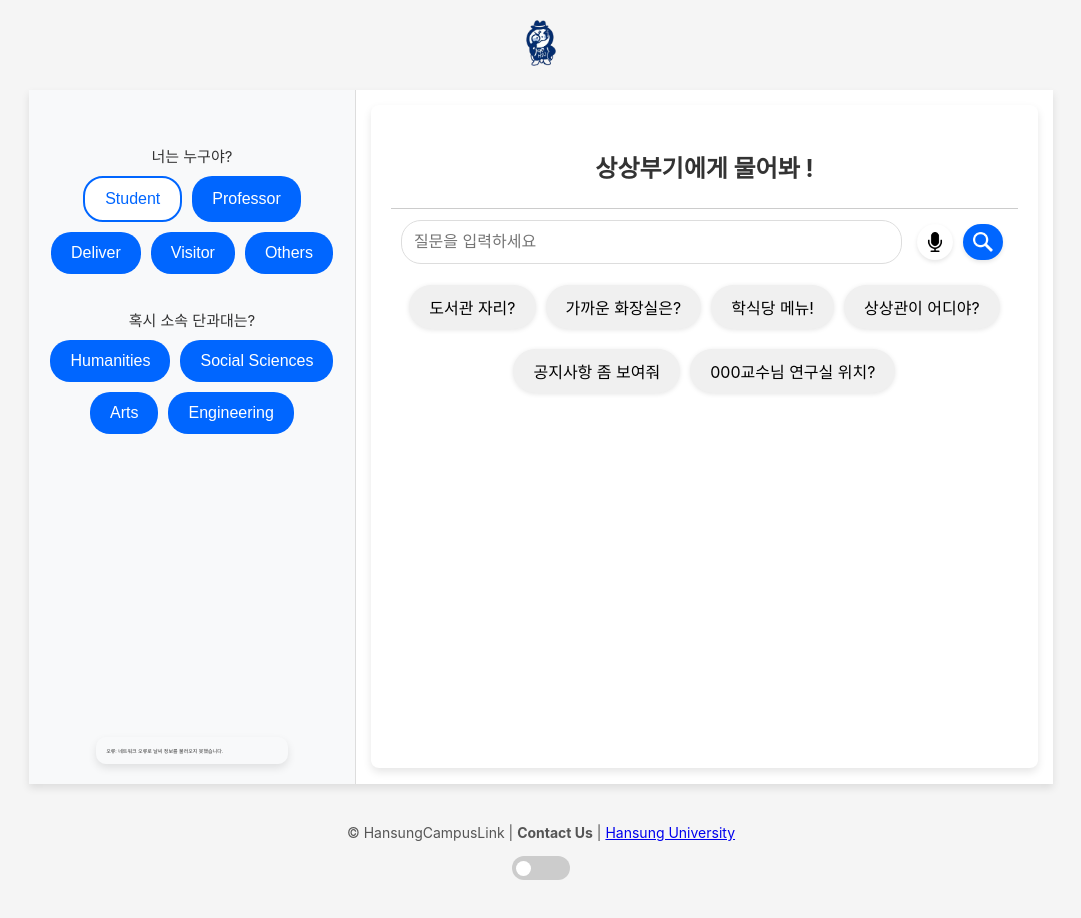
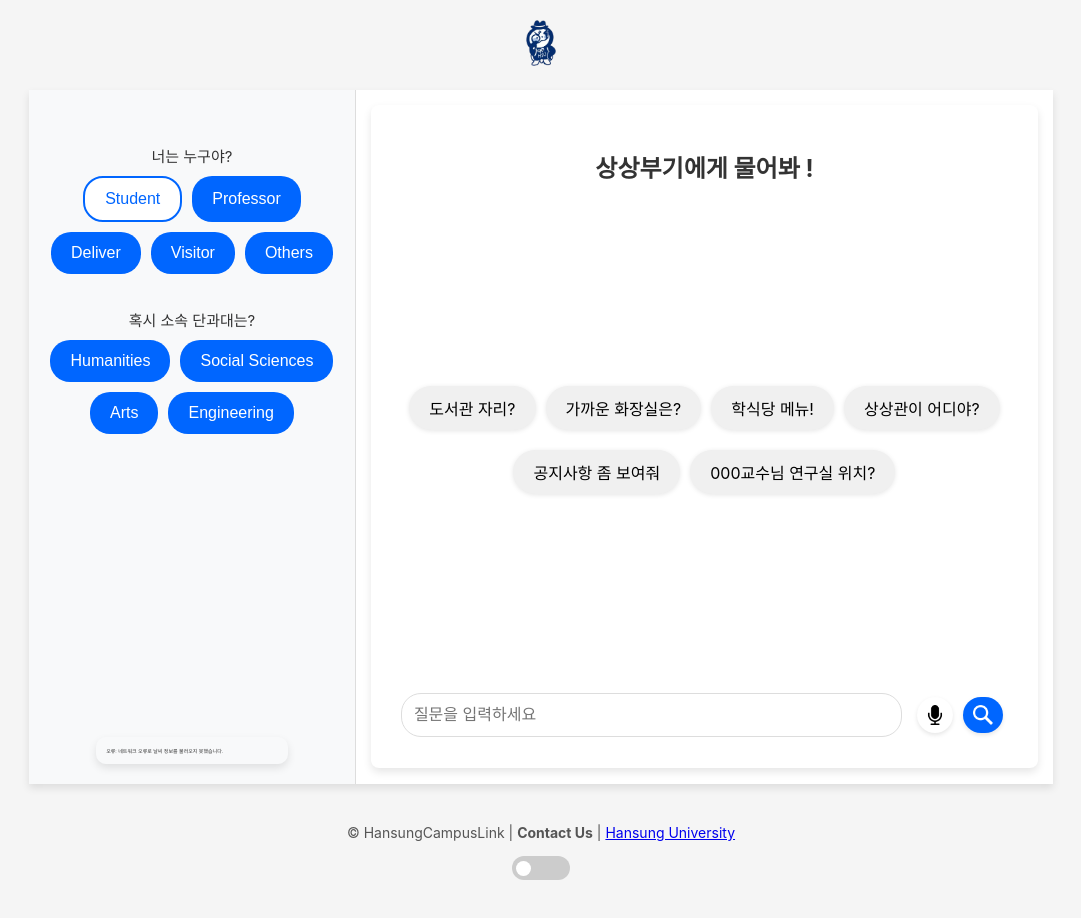
Before and after one commit to HansungCampusLink/kiosk-front, a React (Create React App) app: page /home in a window 1280 px wide. Shown: the whole page, without its empty margins (99-1180 px from the left). Built offline with nearby package versions, Linux system fonts and the light colour scheme; no server answers.

Commit message:
FIX : 서치바, 추천 질문 위치 변경

```diff
--- a/src/components/Chat/ChatWindow.css
+++ b/src/components/Chat/ChatWindow.css
@@ -1,5 +1,5 @@
 .chat-window {
-    padding: 15px;
+    padding: 5px;
     height: auto;
     max-height: 500px; /* 기본 홈 페이지에서의 최대 높이 */
     overflow-y: auto;
--- a/src/components/Home/HomePage.css
+++ b/src/components/Home/HomePage.css
@@ -1,177 +1,189 @@
 /* HomePage.css: HomePage 컴포넌트 스타일 */
 
-/* 기본 HTML, body 설정 */
+/* 기본 HTML 및 body 스타일 설정 */
 html, body {
-    background-color: #f5f5f5; /* 전체 배경색 설정 */
-    margin: 0;
-    padding: 0;
-    width: 100%; /* 전체 페이지 너비 */
-    height: 100%; /* 전체 페이지 높이 */
+    background-color: #f5f5f5; /* 페이지 전체 배경색 */
+    margin: 0; /* 기본 여백 제거 */
+    padding: 0; /* 기본 패딩 제거 */
+    width: 100%; /* 전체 너비를 화면에 맞춤 */
+    height: 100%; /* 전체 높이를 화면에 맞춤 */
 }
 
+/* App 컴포넌트의 기본 스타일 */
 .App {
-    text-align: center;
-    background-color: #f5f5f5; /* 배경색 */
-    height: 115vh; /* 확대 전 높이 조정 */
-    width: 100%; /* 확대 전 폭 조정 */
-    display: flex;
-    flex-direction: column; /* 전체 세로 정렬 */
-    align-items: center;
-    justify-content: space-between; /* 헤더, 바디, 풋터 수직 배치 */
-    transition: all 0.5s ease; /* 부드러운 확대 애니메이션 효과 */
+    text-align: center; /* 텍스트 중앙 정렬 */
+    background-color: #f5f5f5; /* App 배경색 */
+    height: 115vh; /* 페이지 높이 설정 (뷰포트보다 약간 더 큼) */
+    width: 100%; /* 페이지 너비를 전체로 설정 */
+    display: flex; /* 플렉스 박스 사용 */
+    flex-direction: column; /* 수직 정렬 */
+    align-items: center; /* 자식 요소들을 가로축 중앙에 정렬 */
+    justify-content: space-between; /* 상단과 하단에 요소를 배치 */
+    transition: all 0.5s ease; /* 크기와 위치 변화에 부드러운 전환 효과 */
 }
 
-
-/* 첫 채팅 후 확대될 경우 적용되는 App 스타일 */
+/* App 컴포넌트가 확장된 경우의 스타일 */
 .App.expanded-app {
-    height: 135vh; /* 확대 후 높이 조정 */
-    width: 100%; /* 확대 후 폭 조정 */
+    height: 135vh; /* 확장된 높이 */
+    width: 100%; /* 여전히 전체 너비 */
 }
 
-
+/* 헤더, 본문(Body), 푸터 기본 설정 */
 .header, .body, .footer {
-    width: 100%;
-
+    width: 100%; /* 부모의 너비를 채움 */
 }
 
-/* Body 영역 스타일 */
+/* Body의 기본 스타일 */
 .body {
-    display: flex; /* 플렉스 박스 설정 */
-    width: 80%; /* 초기 너비 80% */
-    height: 100%; /* 초기 높이 100% */
-    background-color: #ffffff; /* 배경색 흰색 */
-    box-shadow: 0 4px 8px rgba(0, 0, 0, 0.1); /* 그림자 효과 */
-    flex-direction: row; /* 플렉스 요소 가로 배치 */
-    transition: all 0.5s ease; /* 부드러운 애니메이션 */
+    display: flex; /* 플렉스 컨테이너 설정 */
+    width: 80%; /* 기본적으로 너비를 80%로 설정 */
+    height: 100%; /* 전체 높이 사용 */
+    background-color: #ffffff; /* 흰색 배경 */
+    box-shadow: 0 4px 8px rgba(0, 0, 0, 0.1); /* 그림자 효과 추가 */
+    flex-direction: row; /* 좌우 정렬을 기본으로 설정 */
+    transition: all 0.5s ease; /* 크기 및 위치 변화 전환 효과 */
 }
 
-/* 첫 채팅 후 Body가 확장될 경우 적용되는 스타일 */
+/* Body가 확장되었을 때의 스타일 */
 .body.expanded {
-    width: 95%; /* 확대 후 너비 95%로 설정 */
-    height: 105vh;
+    width: 95%; /* 확장된 너비 */
+    height: 105vh; /* 확장된 높이 */
 }
-
 
 /* 좌측 패널 스타일 */
 .left-panel {
-    width: 30%;
-    background-color: #f8f9fa;
-    padding: 20px;
-    display: flex;
-    flex-direction: column;
-    align-items: center;
-    border-right: 1px solid #ddd;
-    transition: transform 0.5s ease, opacity 0.5s ease; /* 좌측 패널 전환 효과 추가 */
+    width: 30%; /* 좌측 패널 너비 */
+    background-color: #f8f9fa; /* 연한 회색 배경 */
+    padding: 20px; /* 내부 여백 */
+    display: flex; /* 플렉스 박스 */
+    flex-direction: column; /* 세로 정렬 */
+    align-items: center; /* 중앙 정렬 */
+    border-right: 1px solid #ddd; /* 오른쪽 경계선 */
+    transition: transform 0.5s ease, opacity 0.5s ease; /* 전환 효과 */
 }
 
-.left-panel.animate-left-panel { /* 애니메이션 시 원점 설정 */
-    transform-origin: top left;
+/* 좌측 패널 애니메이션 원점 설정 */
+.left-panel.animate-left-panel {
+    transform-origin: top left; /* 좌측 상단을 기준으로 애니메이션 발생 */
 }
 
-.left-panel.hide-up { /* 위쪽으로 숨기기 */
-    transform: translateY(-100%);
-    opacity: 0;
+/* 좌측 패널 숨기기 (위로 이동) */
+.left-panel.hide-up {
+    transform: translateY(-100%); /* 위로 이동 */
+    opacity: 0; /* 투명화 */
 }
 
-.left-panel.show-left { /* 좌측에서 보이도록 전환 */
-    transform: translateX(0);
-    opacity: 1;
+/* 좌측 패널 보이기 */
+.left-panel.show-left {
+    transform: translateX(0); /* 제자리로 이동 */
+    opacity: 1; /* 불투명화 */
 }
 
-.left-panel.hide-left { /* 좌측으로 숨기기 */
-    transform: translateX(-100%);
-    opacity: 0;
+/* 좌측 패널 숨기기 (좌측으로 이동) */
+.left-panel.hide-left {
+    transform: translateX(-100%); /* 왼쪽으로 이동 */
+    opacity: 0; /* 투명화 */
 }
 
-/* 그룹 스타일 */
+/* 그룹 스타일 (좌측 패널 내부 그룹) */
 .selection-group {
-    width: 100%; /* 가로폭 100% 사용 */
+    width: 100%; /* 가로 폭 전체 사용 */
     margin-top: 20px; /* 상단 여백 */
-    text-align: left;
+    text-align: left; /* 텍스트 왼쪽 정렬 */
 }
 
+/* 그룹 제목 스타일 */
 .selection-group-title {
-    font-size: 15px;
-    /*font-weight: bold;*/
-    margin-bottom: 10px;
-    color: #333;
-    text-align: center;
+    font-size: 15px; /* 텍스트 크기 */
+    margin-bottom: 10px; /* 하단 여백 */
+    color: #333; /* 어두운 회색 텍스트 색상 */
+    text-align: center; /* 제목 중앙 정렬 */
 }
 
-.selection-buttons .selected-button { /* 선택된 버튼 스타일 */
-    background-color: white; /* 선택된 버튼의 파란 배경색 */
-    color: #0066ff; /* 선택된 버튼의 글자색 */
-    border: 2px solid #0066ff;
+/* 선택된 버튼 스타일 */
+.selection-buttons .selected-button {
+    background-color: white; /* 흰색 배경 */
+    color: #0066ff; /* 파란 텍스트 */
+    border: 2px solid #0066ff; /* 파란 테두리 */
 }
 
+/* 버튼 컨테이너 스타일 */
 .selection-buttons {
-    display: flex;
-    gap: 10px;
-    justify-content: center;
-    flex-wrap: wrap; /* 버튼이 화면에 맞게 줄 바꿈되도록 설정 */
+    display: flex; /* 플렉스 박스 사용 */
+    gap: 10px; /* 버튼 간 간격 */
+    justify-content: center; /* 버튼 중앙 정렬 */
+    flex-wrap: wrap; /* 화면에 맞게 버튼 줄바꿈 */
 }
 
-
+/* 버튼 기본 스타일 */
 .selection-buttons button {
-    padding: 12px 20px;
-    font-size: 16px;
-    border: none;
-    border-radius: 20px;
-    background-color: #0066ff;
-    color: white;
-    cursor: pointer;
-    transition: background-color 0.3s;
+    padding: 12px 20px; /* 버튼 내부 여백 */
+    font-size: 16px; /* 버튼 텍스트 크기 */
+    border: none; /* 테두리 제거 */
+    border-radius: 20px; /* 둥근 모서리 */
+    background-color: #0066ff; /* 파란색 배경 */
+    color: white; /* 흰색 텍스트 */
+    cursor: pointer; /* 포인터 커서 */
+    transition: background-color 0.3s; /* 호버 시 배경 전환 효과 */
 }
 
+/* 버튼 호버 스타일 */
 .selection-buttons button:hover {
-    background-color: #ddd;
+    background-color: #ddd; /* 밝은 회색 배경 */
 }
 
-/* 우측 패널 스타일 */
+/* 우측 패널 기본 스타일 */
 .right-panel {
-    width: 70%;
-    padding: 15px;
-    display: flex;
-    flex-direction: column;
-    justify-content: space-between;
+    width: 70%; /* 우측 패널 너비 */
+    padding: 15px; /* 내부 여백 */
+    display: flex; /* 플렉스 박스 */
+    flex-direction: column; /* 세로 정렬 */
+    justify-content: space-between; /* 요소 간 공간 분배 */
     overflow-y: auto; /* 스크롤 활성화 */
-    height: 95.5%; /* 패널이 전체 높이에 맞추어 고정되도록 설정 */
+    height: 95.5%; /* 패널 높이 */
 }
 
-.right-panel.full-width { /* 우측 패널 확장 */
-    width: 100%;
-    height: 96%; /* 패널이 전체 높이에 맞추어 고정되도록 설정 */
+/* 우측 패널 확장 스타일 */
+.right-panel.full-width {
+    width: 100%; /* 전체 화면 너비 */
+    height: 96%; /* 높이 비율 */
 }
 
-.typing-text-container {
-    display: flex;
-    justify-content: center;
-    align-items: center;
-    width: 100%;
-}
-
-.typing-text {
-    font-size: 24px;
-    font-weight: bold;
-    color: #333;
-    white-space: nowrap;
-    overflow: hidden;
-    animation: typing 3s steps(20, end) forwards; /* 애니메이션 설정 */
-    text-align: center;
-}
-
-/* 타이핑 애니메이션 */
-@keyframes typing {
-    from { width: 0; } /* 처음에 너비가 0에서 시작 */
-    to { width: 100%; } /* 텍스트 전체 너비로 확장 */
-}
-
-/* 채팅 창 스타일 */
+/* 채팅 컨테이너 스타일 */
 .chat-container {
     background-color: #ffffff;
     border-radius: 8px;
     box-shadow: 0 4px 8px rgba(0, 0, 0, 0.1);
     overflow: hidden;
-    padding: 20px;
-    height: 95%;
+    display: flex;
+    flex-direction: column; /* 세로 정렬 */
+    justify-content: space-between; /* 상단과 하단에 요소를 배치 */
+    padding: 20px; /* 내부 여백 */
+    height: 100%; /* 높이 설정 */
+
 }
+
+/* 타이핑 텍스트 컨테이너 스타일 */
+.typing-text-container {
+    display: flex; /* 플렉스 박스 */
+    justify-content: center; /* 중앙 정렬 */
+    align-items: center; /* 수직 중앙 정렬 */
+    width: 100%; /* 전체 너비 */
+}
+
+/* 타이핑 텍스트 스타일 */
+.typing-text {
+    font-size: 24px; /* 텍스트 크기 */
+    font-weight: bold; /* 텍스트 굵기 */
+    color: #333; /* 어두운 회색 */
+    white-space: nowrap; /* 줄바꿈 방지 */
+    overflow: hidden; /* 넘치는 텍스트 숨기기 */
+    animation: typing 3s steps(20, end) forwards; /* 타이핑 애니메이션 */
+    text-align: center; /* 텍스트 중앙 정렬 */
+}
+
+/* 타이핑 애니메이션 설정 */
+@keyframes typing {
+    from { width: 0; } /* 초기 너비 */
+    to { width: 100%; } /* 최종 너비 */
+}
--- a/src/components/Home/HomePage.jsx
+++ b/src/components/Home/HomePage.jsx
@@ -24,7 +24,7 @@ function HomePage() {
     const [inactivityTimer, setInactivityTimer] = useState(30); // 남은 초 표시
     const [isChatStarted, setIsChatStarted] = useState(false); // 채팅 시작 여부 상태 추가
 
-    const messages = useSelector((state) => state.chat.messages); // $$$$ Redux 메시지 확인
+    const messages = useSelector((state) => state.chat.messages); // Redux 메시지 확인
 
     // ThemeContext에서 theme와 toggleTheme 가져오기
     const { theme, toggleTheme } = useContext(ThemeContext);
@@ -151,6 +151,11 @@ function HomePage() {
                 <div className={`right-panel ${showLeftPanel ? '' : 'full-width'}`}> {/* left-panel 없을 때 화면 전체 채우기 */}
                     <div className="chat-container">
                         <TypingText/> {/* 타이핑 애니메이션을 위한 클래스 */}
+
+                        {showSuggestions && (
+                            <SuggestedQuestions setSelectedSuggestion={setSelectedSuggestion}/>
+                        )}
+                        {isChatStarted && <ChatWindow isExpanded={isExpanded} />} {/* 채팅 창 컴포넌트 */}
                         <SearchBar
                             who={who}
                             major={major}
@@ -158,10 +163,8 @@ function HomePage() {
                             setSelectedSuggestion={setSelectedSuggestion}
                             onFirstMessage={handleFirstMessage}
                         /> {/* 질문 입력 컴포넌트 */}
-                        {showSuggestions && (
-                            <SuggestedQuestions setSelectedSuggestion={setSelectedSuggestion}/>
-                        )}
-                        {isChatStarted && <ChatWindow isExpanded={isExpanded} />} {/* 채팅 창 컴포넌트 */}
+
+
                     </div>
                 </div>
             </main>
--- a/src/components/Home/Search/SearchBar.css
+++ b/src/components/Home/Search/SearchBar.css
@@ -1,63 +1,71 @@
-/* SearchBar.css */
-
+/* 입력 컨테이너 스타일 */
 .input-container {
-    display: flex;
-    align-items: center;
-    padding: 10px;
-    background-color: #ffffff;
-    border-top: 1px solid #ccc;
+    display: flex; /* 플렉스 박스 사용 */
+    align-items: center; /* 수직 중앙 정렬 */
+    padding: 10px; /* 내부 여백 */
+    background-color: #ffffff; /* 흰색 배경 */
+    position: sticky;
+    bottom: 0;
+    width: 100%; /* 부모 요소의 너비에 맞춤 */
+    box-sizing: border-box; /* 패딩과 테두리를 포함한 전체 크기 계산 */
 }
 
+/* 입력 필드 스타일 */
 .input {
-    flex: 1;
-    padding: 12px;
-    border: 1px solid #ddd;
-    border-radius: 20px;
-    margin-right: 10px;
-    font-size: 16px;
+    flex: 1; /* 남은 공간을 모두 차지 */
+    padding: 12px; /* 내부 여백 */
+    border: 1px solid #ddd; /* 회색 테두리 */
+    border-radius: 20px; /* 둥근 모서리 */
+    margin-right: 10px; /* 오른쪽 간격 */
+    font-size: 16px; /* 텍스트 크기 */
 }
 
+/* 음성 버튼 및 전송 버튼 공통 스타일 */
 .voice-button, .send-button {
     width: 36px; /* 버튼 크기 */
-    height: 36px;
-    border: none;
+    height: 36px; /* 버튼 크기 */
+    border: none; /* 테두리 제거 */
     background-color: #ffffff; /* 버튼 배경색 */
     border-radius: 50%; /* 동그랗게 */
-    display: flex;
-    align-items: center;
-    justify-content: center;
-    cursor: pointer;
-    padding: 0;
+    display: flex; /* 플렉스 박스 */
+    align-items: center; /* 수직 중앙 정렬 */
+    justify-content: center; /* 가로 중앙 정렬 */
+    cursor: pointer; /* 커서를 포인터로 변경 */
+    padding: 0; /* 내부 여백 없음 */
     box-shadow: 0px 2px 4px rgba(0, 0, 0, 0.1); /* 그림자 효과 */
-    transition: background-color 0.3s;
+    transition: background-color 0.3s; /* 호버 시 배경 전환 효과 */
 }
 
+/* 음성 버튼 스타일 */
 .voice-button {
-    background-image: url('/images/mic-icon.png');
-    background-repeat: no-repeat;
+    background-image: url('/images/mic-icon.png'); /* 마이크 아이콘 */
+    background-repeat: no-repeat; /* 반복 금지 */
     background-size: 20px 20px; /* 아이콘 크기 */
     background-position: center; /* 아이콘 중앙 정렬 */
-    margin: 5px;
+    margin: 5px; /* 버튼 간 간격 */
 }
 
+/* 전송 버튼 스타일 */
 .send-button {
-    background-image: url('/images/white_search_icon.png');
-    background-repeat: no-repeat;
+    background-image: url('/images/white_search_icon.png'); /* 검색 아이콘 */
+    background-repeat: no-repeat; /* 반복 금지 */
     background-size: 20px 20px; /* 아이콘 크기 */
     background-position: center; /* 아이콘 중앙 정렬 */
-    margin: 5px;
-    padding: 12px 20px;
-    border: none;
-    border-radius: 20px;
-    background-color: #0066ff;
-    color: #ffffff;
-    cursor: pointer;
+    margin: 5px; /* 버튼 간 간격 */
+    padding: 12px 20px; /* 버튼 내부 여백 */
+    border: none; /* 테두리 제거 */
+    border-radius: 20px; /* 둥근 모서리 */
+    background-color: #0066ff; /* 파란 배경 */
+    color: #ffffff; /* 흰색 텍스트 */
+    cursor: pointer; /* 커서를 포인터로 변경 */
 }
 
-.voice-button:hover{
-    background-color: rgba(240, 240, 240, 0.78); /* 호버 시 배경색 변경 */
+/* 음성 버튼 호버 스타일 */
+.voice-button:hover {
+    background-color: rgba(240, 240, 240, 0.78); /* 호버 시 밝은 배경색 */
 }
 
+/* 전송 버튼 호버 스타일 */
 .send-button:hover {
-    background-color: #005bb5;
+    background-color: #005bb5; /* 호버 시 더 짙은 파란색 배경 */
 }
--- a/src/components/Home/Search/SuggestedQuestions.css
+++ b/src/components/Home/Search/SuggestedQuestions.css
@@ -1,32 +1,32 @@
+/* 추천 질문 컨테이너 스타일 */
 .suggested-questions-container {
-    display: flex;
-    width: 100%;
-    background-position: center; /* 아이콘 중앙 정렬 */
-    flex-wrap: wrap; /* 버튼이 화면 너비에 맞게 줄 바꿈되도록 설정 */
+    display: flex; /* 플렉스 박스 사용 */
+    width: 100%; /* 부모 요소의 너비를 가득 채움 */
+    flex-wrap: wrap; /* 버튼이 화면에 맞게 줄바꿈되도록 설정 */
     gap: 10px; /* 버튼 사이 간격 */
-    justify-content: center; /* 버튼들이 좌우 대칭으로 중앙에 위치하도록 설정 */
-    /*margin: 20px;*/
-    padding: 10px;
-    box-sizing: border-box; /* 박스 모델 설정 */
+    justify-content: center; /* 버튼들을 좌우 대칭으로 중앙에 정렬 */
+
+
 }
 
+/* 추천 질문 버튼 스타일 */
 .suggestion-button {
     padding: 10px 20px; /* 버튼 내부 여백 */
-    background-color: #f0f0f0;
+    background-color: #f0f0f0; /* 밝은 회색 배경 */
     border-radius: 35px; /* 둥근 모서리 */
-    box-shadow: 0px 1px 5px rgba(0, 0, 0, 0.1); /* 그림자 */
-    font-size: 16px;
-    cursor: pointer;
-    transition: background-color 0.3s;
-    text-align: center;
-    width: auto; /* 버튼 길이를 내용에 맞게 플렉서블하게 설정 */
-    max-width: 45%; /* 너무 길어지지 않도록 최대 너비 제한 (화면 반 절 이하로 설정) */
-
-    display: flex;
-    align-items: center;
-    margin-bottom: 10px;
+    box-shadow: 0px 1px 5px rgba(0, 0, 0, 0.1); /* 약간의 그림자 효과 */
+    font-size: 16px; /* 텍스트 크기 */
+    cursor: pointer; /* 커서를 포인터로 변경 */
+    transition: background-color 0.3s; /* 배경 전환 효과 */
+    text-align: center; /* 텍스트 중앙 정렬 */
+    width: auto; /* 버튼 길이를 내용에 맞게 조정 */
+    max-width: 45%; /* 너무 길어지지 않도록 최대 너비 제한 (화면 반절 이하) */
+    display: flex; /* 플렉스 박스 */
+    align-items: center; /* 텍스트 수직 중앙 정렬 */
+    margin-bottom: 10px; /* 버튼 하단 간격 */
 }
 
+/* 추천 질문 버튼 호버 스타일 */
 .suggestion-button:hover {
-    background-color: #e0e0e0; /* 호버 시 배경색 */
+    background-color: #e0e0e0; /* 호버 시 밝은 회색 배경 */
 }
```
